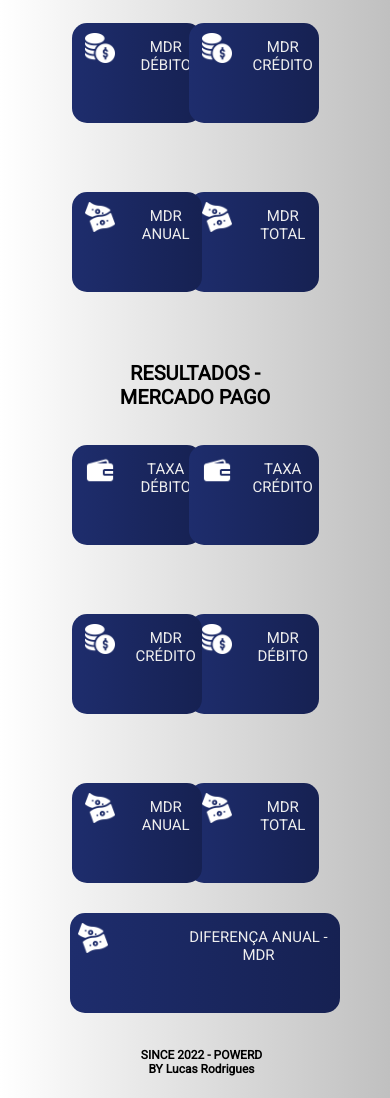
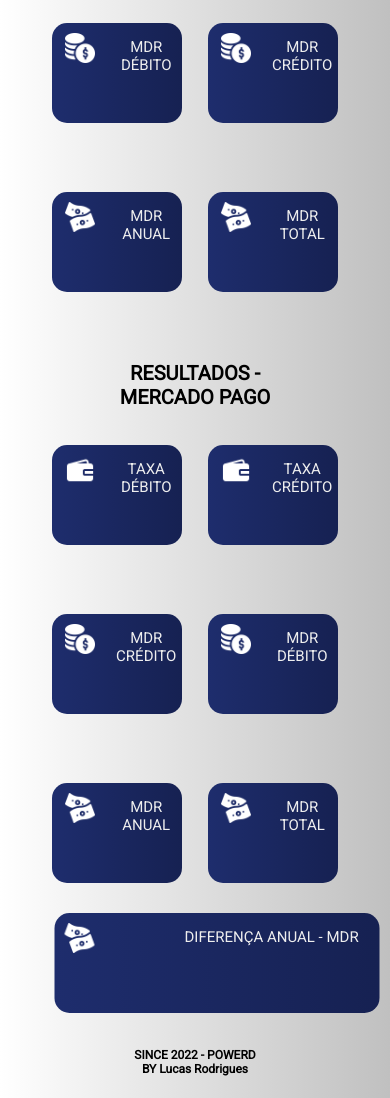
Before and after one commit to c4slu/mercadopago, a plain HTML site: page index.html in a window 390 px wide. Shown: the part 821-1919 px from the top of the page. Drawn offline with Linux system fonts and the light colour scheme.

Commit message:
Update mobile.css

```diff
--- a/css/mobile.css
+++ b/css/mobile.css
@@ -84,7 +84,7 @@
 .bloco1{
     position: absolute;
     top: 80%;
-    left: 35%;
+    left: 30%;
     transform: translateX(-50%);
     width: 130px;
 
@@ -94,7 +94,7 @@
 .bloco2{
     position: absolute;
     top: 80%;
-    left: 65%;
+    left: 70%;
     transform: translateX(-50%);
     width: 130px;
 
@@ -106,7 +106,7 @@
 .bloco3{
     position: absolute;
     top: 100%;
-    left: 35%;
+    left: 30%;
     transform: translateX(-50%);
     width: 130px;
 
@@ -119,7 +119,7 @@
 .bloco4{
     position: absolute;
     top: 100%;
-    left: 65%;
+    left: 70%;
     transform: translateX(-50%);
     width: 130px;
 
@@ -132,7 +132,7 @@
 .bloco5{
     position: absolute;
     top: 120%;
-    left: 65%;
+    left: 70%;
     transform: translateX(-50%);
     width: 130px;
 
@@ -145,7 +145,7 @@
 .bloco6{
     position: absolute;
     top: 120%;
-    left: 35%;
+    left: 30%;
     transform: translateX(-50%);
     width: 130px;
 
@@ -167,7 +167,7 @@
 .bloco1-mp{
     position: absolute;
     top: 150%;
-    left: 35%;
+    left: 30%;
     width: 130px;
 
     transform: translateX(-50%);
@@ -181,7 +181,7 @@
 .bloco2-mp{
     position: absolute;
     top: 150%;
-    left: 65%;
+    left: 70%;
     transform: translateX(-50%);
     width: 130px;
 
@@ -194,7 +194,7 @@
 .bloco3-mp{
     position: absolute;
     top: 170%;
-    left: 65%;
+    left: 70%;
     transform: translateX(-50%);
     width: 130px;
 
@@ -206,7 +206,7 @@
 .bloco4-mp{
     position: absolute;
     top: 170%;
-    left: 35%;
+    left: 30%;
     transform: translateX(-50%);
     width: 130px;
 
@@ -218,7 +218,7 @@
 .bloco5-mp{
     position: absolute;
     top: 170%;
-    left: 65%;
+    left: 70%;
     transform: translateX(-50%);
     width: 130px;
 
@@ -231,7 +231,7 @@
 .bloco5-mp{
     position: absolute;
     top: 190%;
-    left: 65%;
+    left: 70%;
     transform: translateX(-50%);
     width: 130px;
 
@@ -244,7 +244,7 @@
 .bloco6-mp{
     position: absolute;
     top: 190%;
-    left: 35%;
+    left: 30%;
     transform: translateX(-50%);
     width: 130px;
 
@@ -257,9 +257,9 @@
 .bloco7-mp{
     position: relative;
     top: 165%;
-    left: 118%;
+    left: 150%;
     transform: translateX(-50%);
-    width: 270px;
+    width: 325px;
 
     z-index: -1;
 
@@ -269,7 +269,7 @@
 #footer{
     position: absolute;
     top: 290%;
-    left: 100%;
+    left: 110%;
     transform: translate(-50%,-50% );
     text-align: center;
 
```
